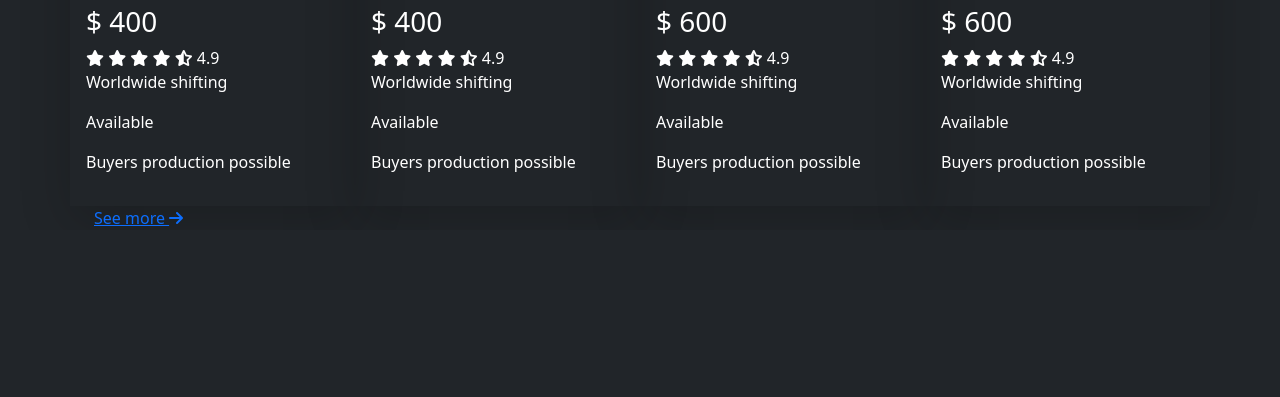
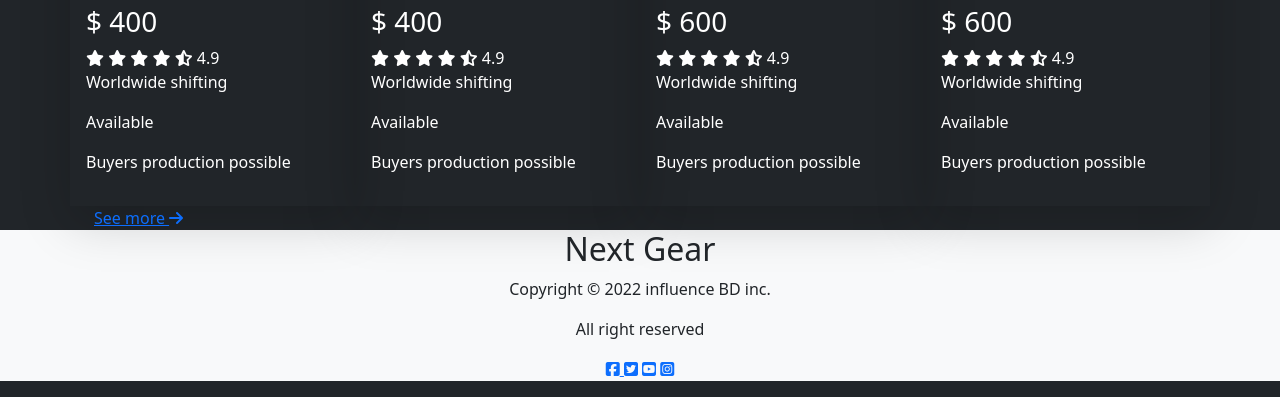
Before and after one commit to mohasinakonda/influencer_gear_bootstrap, a plain HTML site: page index.html in a window 1280 px wide. Shown: the part 3409-3806 px from the top of the page. Before the commit the page ends 3639 px from the top, so only its background shows below. Drawn offline with Linux system fonts and the light colour scheme.

Commit message:
footer added

```diff
--- a/index.html
+++ b/index.html
@@ -407,6 +407,23 @@
 				</div>
 			</section>
 		</main>
+		<!-- -------------------------
+        footer section
+   -------------------------- -->
+		<footer>
+			<div class="text-center bg-light text-dark">
+				<h2>Next Gear</h2>
+				<p>Copyright &copy; 2022 influence BD inc.</p>
+				<p>All right reserved</p>
+				<p class="social-icons">
+					<a href="" class="icon"><i class="fab fa-facebook-square"></i> </a>
+					<a href="" class="icon"><i class="fab fa-twitter-square"></i></a>
+
+					<a href="" class="icon"> <i class="fab fa-youtube-square"></i></a>
+					<a href="" class="icon"><i class="fab fa-instagram-square"></i></a>
+				</p>
+			</div>
+		</footer>
 		<script src="bootstrap_js/bootstrap.bundle.min.js"></script>
 	</body>
 </html>
```
